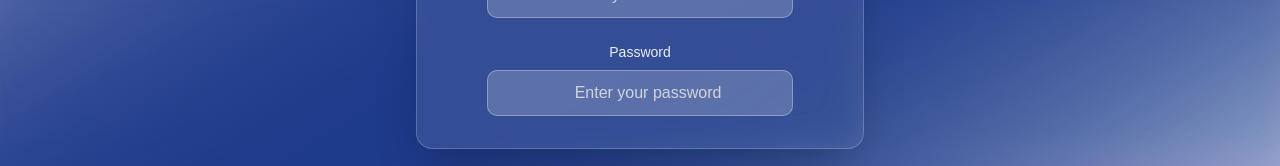
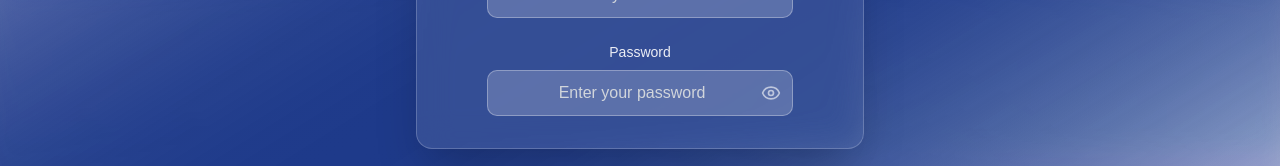
Before and after one commit to Agnibha-31/IoT-based-Smart-Meter-Dashboard, a React (Vite) app: page / in a window 1280 px wide. Shown: the part 426-592 px from the top of the page. Built offline with nearby package versions, Linux system fonts and the light colour scheme; no server answers.

Commit message:
Add password visibility toggle and increase auth delay to 1.5s on login page

```diff
--- a/src/components/LoginPage.tsx
+++ b/src/components/LoginPage.tsx
@@ -1,6 +1,6 @@
 import React, { useEffect, useRef, useState } from 'react';
 import { motion } from 'framer-motion';
-import { Zap, Shield, Database } from 'lucide-react';
+import { Zap, Shield, Database, Eye, EyeOff } from 'lucide-react';
 import { useSettings } from './SettingsContext';
 
 interface LoginProps {
@@ -22,6 +22,8 @@ export default function LoginPage({ onLogin, onRegister }: LoginProps) {
   const [nameFocused, setNameFocused] = useState(false);
   const [isFirstTimeUser, setIsFirstTimeUser] = useState<boolean | null>(null);
   const [showPasswordHelp, setShowPasswordHelp] = useState(false);
+  const [showPassword, setShowPassword] = useState(false);
+  const [showConfirmPassword, setShowConfirmPassword] = useState(false);
   const debounceTimer = useRef<number | null>(null);
   const lastTried = useRef<{ email: string; password: string } | null>(null);
 
@@ -134,7 +136,7 @@ export default function LoginPage({ onLogin, onRegister }: LoginProps) {
     }
     debounceTimer.current = window.setTimeout(() => {
       void handleSubmit();
-    }, 700);
+    }, 1500);
     return () => {
       if (debounceTimer.current) {
         window.clearTimeout(debounceTimer.current);
@@ -302,10 +304,9 @@ export default function LoginPage({ onLogin, onRegister }: LoginProps) {
 
             <div className="relative">
               <label className="block text-white/90 text-sm mb-2 text-center">{isFirstTimeUser ? 'Create Password' : translate('password')}</label>
-              <div className="relative w-4/5 mx-auto">
-                <motion.input
-                  whileFocus={{ scale: 1.02 }}
-                  type="password"
+              <div className="relative w-4/5 mx-auto flex items-center">
+                <input
+                  type={showPassword ? 'text' : 'password'}
                   value={password}
                   onChange={(e) => setPassword(e.target.value)}
                   onFocus={() => {
@@ -316,18 +317,26 @@ export default function LoginPage({ onLogin, onRegister }: LoginProps) {
                     setPasswordFocused(false);
                     setTimeout(() => setShowPasswordHelp(false), 200);
                   }}
-                  style={{ paddingLeft: '2.0rem', paddingRight: '1.0rem' }}
+                  style={{ paddingLeft: '2.0rem', paddingRight: isFirstTimeUser ? '3.5rem' : '3.0rem' }}
                   className={`w-full py-2.5 bg-white/20 border border-white/30 rounded-lg text-white placeholder-gray-300 placeholder:text-center focus:outline-none focus:ring-2 focus:ring-blue-500 focus:border-transparent transition-all duration-300 text-center ${isFirstTimeUser && !emailValidation.isValid ? 'pointer-events-none' : ''}`}
                   placeholder={passwordFocused || password ? '' : 'Enter your password'}
                   autoComplete={isFirstTimeUser ? 'new-password' : 'current-password'}
                   disabled={isFirstTimeUser ? !emailValidation.isValid : false}
                 />
+                <button
+                  type="button"
+                  onClick={() => setShowPassword(!showPassword)}
+                  className="absolute right-3 text-white/60 hover:text-white transition-colors duration-200"
+                  style={{ right: isFirstTimeUser && password ? '2.5rem' : '0.75rem' }}
+                >
+                  {showPassword ? <EyeOff className="w-5 h-5" /> : <Eye className="w-5 h-5" />}
+                </button>
                 {isFirstTimeUser && password && (
                   <motion.div
                     initial={{ scale: 0 }}
                     animate={{ scale: 1 }}
                     transition={{ type: "spring", stiffness: 500, damping: 30 }}
-                    className="absolute right-3 top-1/2 transform -translate-y-1/2 flex items-center justify-center"
+                    className="absolute right-3 flex items-center justify-center"
                   >
                     {isPasswordValid ? (
                       <div className="w-6 h-6 rounded-full bg-green-500/20 flex items-center justify-center">
@@ -379,20 +388,27 @@ export default function LoginPage({ onLogin, onRegister }: LoginProps) {
             {isFirstTimeUser && (
               <div className="relative">
                 <label className="block text-white/90 text-sm mb-2 text-center">Confirm Password</label>
-                <div className="relative w-4/5 mx-auto">
-                  <motion.input
-                    whileFocus={{ scale: 1.02 }}
-                    type="password"
+                <div className="relative w-4/5 mx-auto flex items-center">
+                  <input
+                    type={showConfirmPassword ? 'text' : 'password'}
                     value={confirmPassword}
                     onChange={(e) => setConfirmPassword(e.target.value)}
                     onFocus={() => setConfirmPasswordFocused(true)}
                     onBlur={() => setConfirmPasswordFocused(false)}
-                    style={{ paddingLeft: '2.0rem', paddingRight: '1.0rem' }}
+                    style={{ paddingLeft: '2.0rem', paddingRight: '3.5rem' }}
                     className={`w-full py-2.5 bg-white/20 border border-white/30 rounded-lg text-white placeholder-gray-300 placeholder:text-center focus:outline-none focus:ring-2 focus:ring-blue-500 focus:border-transparent transition-all duration-300 text-center ${!isPasswordValid ? 'pointer-events-none' : ''}`}
                     placeholder={confirmPasswordFocused || confirmPassword ? '' : 'Re-enter your password'}
                     autoComplete="new-password"
                     disabled={!isPasswordValid}
                   />
+                  <button
+                    type="button"
+                    onClick={() => setShowConfirmPassword(!showConfirmPassword)}
+                    className="absolute text-white/60 hover:text-white transition-colors duration-200"
+                    style={{ right: confirmPassword ? '2.5rem' : '0.75rem' }}
+                  >
+                    {showConfirmPassword ? <EyeOff className="w-5 h-5" /> : <Eye className="w-5 h-5" />}
+                  </button>
                   {confirmPassword && (
                     <motion.div
                       initial={{ scale: 0 }}
```
